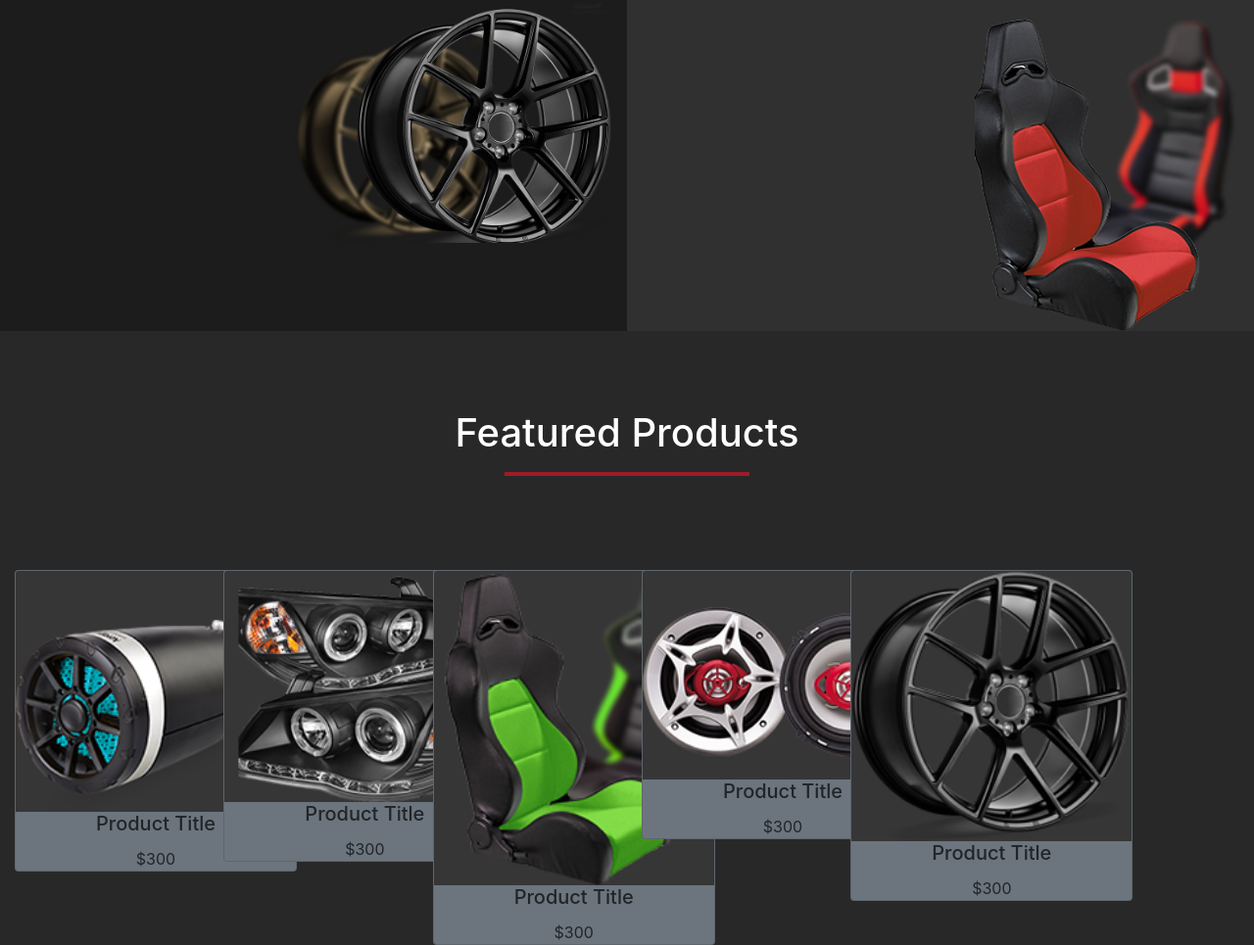
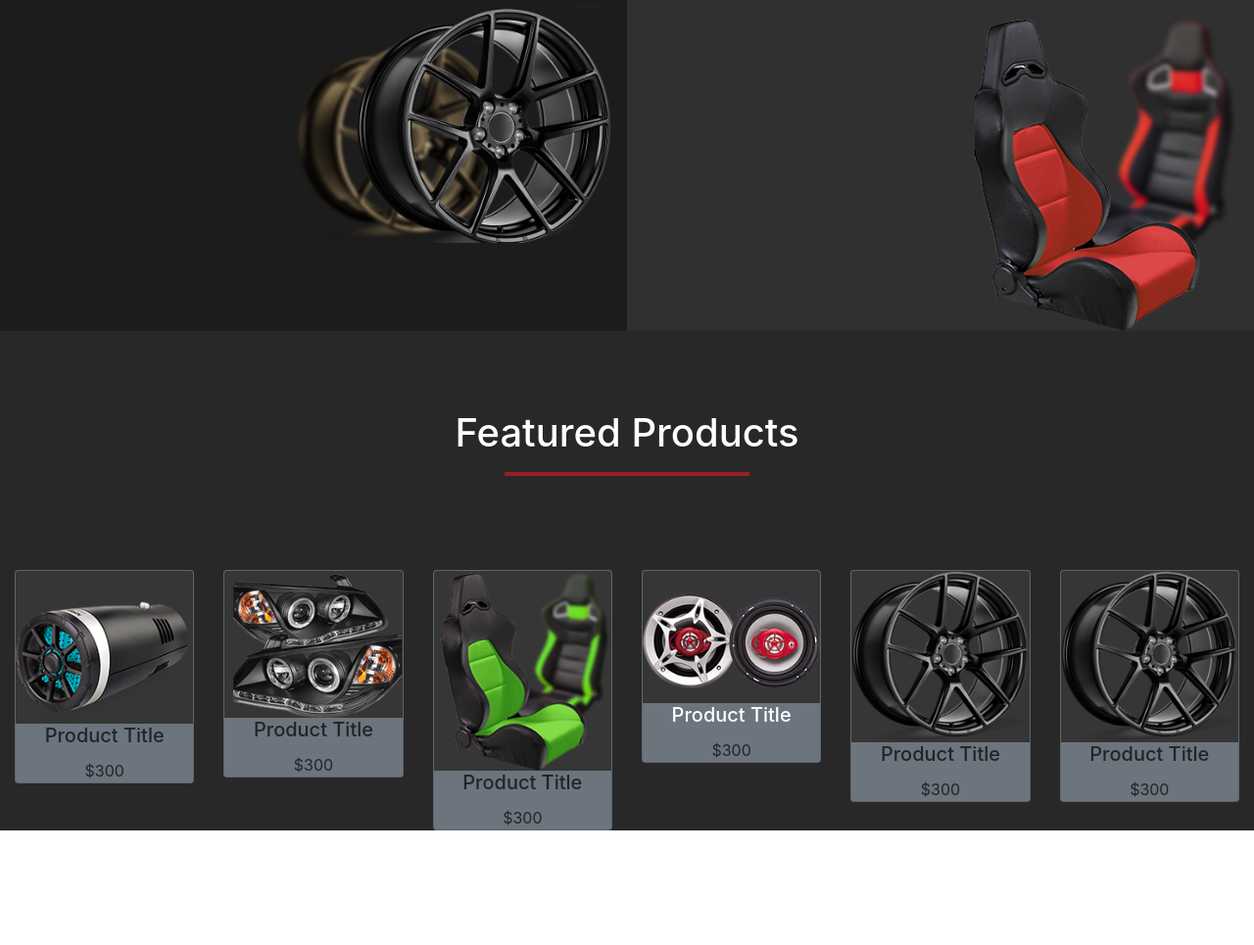
Before and after one commit to ericdvlpr/carstore, a plain HTML site: page index.html in a window 1280 px wide. Shown: the part 1804-2769 px from the top of the page at 98% size. After the commit the page ends 2652 px from the top, so only its background shows below. Drawn offline with nearby package versions, Linux system fonts and the light colour scheme.

Commit message:
small changes

```diff
--- a/index.html
+++ b/index.html
@@ -134,35 +134,42 @@
           <div class="featured-products ">
             <div class="row">
                 <div class="col-2">
-                  <div class="card text-center bg-secondary" style="width: 18rem;">
+                  <div class="card text-center bg-secondary" >
                     <img src="img/prod1.png" class="card-img-top" alt="...">
                     <h5 class="card-title">Product Title</h5>
                     <p class="card-text">$300</p>
                   </div>
                 </div>
                 <div class="col-2">
-                  <div class="card text-center bg-secondary" style="width: 18rem;">
+                  <div class="card text-center bg-secondary" >
                     <img src="img/prod2.png" class="card-img-top" alt="...">
                     <h5 class="card-title">Product Title</h5>
                     <p class="card-text">$300</p>
                   </div>
                 </div>
                 <div class="col-2">
-                  <div class="card text-center bg-secondary" style="width: 18rem;">
+                  <div class="card text-center bg-secondary" >
                     <img src="img/prod3.png" class="card-img-top" alt="...">
                     <h5 class="card-title">Product Title</h5>
                     <p class="card-text">$300</p>
                   </div>
                 </div>
                 <div class="col-2">
-                  <div class="card text-center bg-secondary" style="width: 18rem;">
+                  <div class="card text-center bg-secondary" >
                     <img src="img/prod4.png" class="card-img-top" alt="...">
+                    <h5 class="card-title text-white">Product Title</h5>
+                    <p class="card-text">$300</p>
+                  </div>
+                </div>
+                <div class="col-2">
+                  <div class="card text-center bg-secondary" >
+                    <img src="img/prod5.png" class="card-img-top" alt="...">
                     <h5 class="card-title">Product Title</h5>
                     <p class="card-text">$300</p>
                   </div>
                 </div>
                 <div class="col-2">
-                  <div class="card text-center bg-secondary" style="width: 18rem;">
+                  <div class="card text-center bg-secondary" >
                     <img src="img/prod5.png" class="card-img-top" alt="...">
                     <h5 class="card-title">Product Title</h5>
                     <p class="card-text">$300</p>
```
